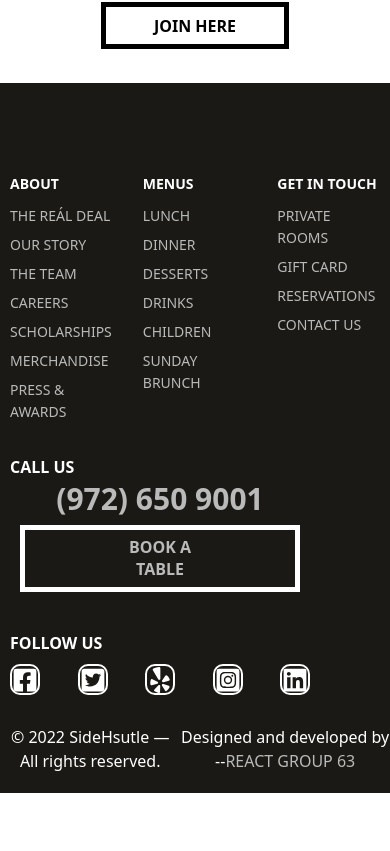
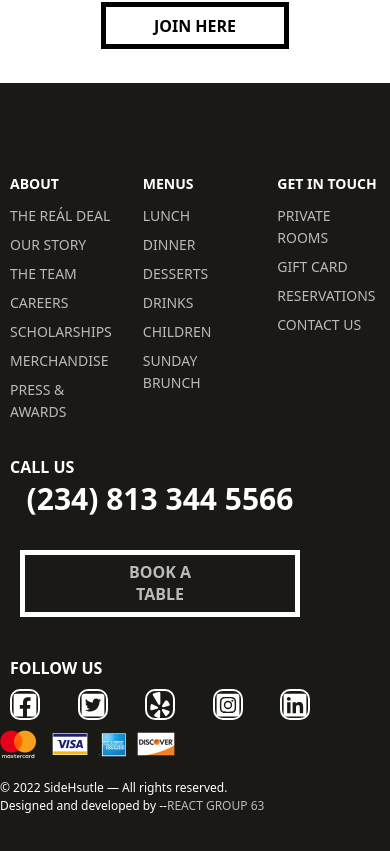
Before and after one commit to lamodots/chefs-kiss, a React (Create React App) app: page / in a window 390 px wide. Shown: the part 4132-4983 px from the top of the page. Before the commit the page ends 4925 px from the top, so only its background shows below. Built offline with nearby package versions, Linux system fonts and the light colour scheme.

Commit message:
Add payment image

```diff
--- a/src/App.js
+++ b/src/App.js
@@ -6,7 +6,6 @@ function App() {
   return (
     <div className="App">
       <Home />
-      {/* <Footer /> */}
     </div>
   );
 }
--- a/src/component/footer/Footer.css
+++ b/src/component/footer/Footer.css
@@ -88,13 +88,7 @@ a:hover {
 .footerbtn {
   padding: 10px;
   margin: 0;
-  /* width: 120px; */
-  /* height: 80px; */
-  /* box-sizing: content-box; */
 }
-
-/* .footerbtn a {
-} */
 
 .service-link {
   display: flex;
@@ -118,7 +112,6 @@ div .networks {
 
 .networks a {
   border: 2px solid white;
-  /* background-color: aquamarine; */
   color: white;
   border-radius: 10px;
   align-items: center;
@@ -127,10 +120,11 @@ div .networks {
 
 .copy-credits {
   display: flex;
-  /* align-items: center; */
+  font-size: 12px;
   flex-direction: row;
   justify-content: space-between;
   color: #fff;
+  padding: 10px;
 }
 div .copy-credits {
   display: flex;
@@ -149,4 +143,12 @@ span .credits {
   .link-section {
     flex-direction: column;
   }
+  .servicelink {
+    gap: clamp(1.5rem, 3vw, 4rem);
+  }
+  .copy-credits {
+    flex-direction: column;
+    text-align: left;
+    padding: 20px 0;
+  }
 }
--- a/src/component/footer/Footer.js
+++ b/src/component/footer/Footer.js
@@ -1,5 +1,10 @@
 import React from "react";
-import { ServiceLink, ServiceContact, FooterCredit } from "./FooterServiceLink";
+import {
+  ServiceLink,
+  ServiceContact,
+  FooterCredit,
+  Payment,
+} from "./FooterServiceLink";
 import "./Footer.css";
 import { FooterContainer, FooterWrap, FootNote } from "./FooterStyles";
 
@@ -47,6 +52,9 @@ function Footer() {
           </article>
         </section>
       </FooterWrap>
+
+      <Payment />
+
       <FootNote>
         <FooterCredit />
       </FootNote>
--- a/src/component/footer/FooterServiceLink.js
+++ b/src/component/footer/FooterServiceLink.js
@@ -35,9 +35,11 @@ export function ServiceContact() {
   return (
     <div className="service-contact">
       <div class="contacts">
-        <div class="phone">
-          <label>Call Us</label>
-          <a href="tel:(972) 650 9001">(972) 650 9001</a>
+        <div class="phone" style={{ paddingBottom: "25px" }}>
+          <label style={{ textAlign: "left", marginLeft: "0" }}>Call Us</label>
+          <a href="tel:(234) 813 344 5566" style={{ color: "#fff" }}>
+            (234) 813 344 5566
+          </a>
         </div>
         <div className="footerbtn">
           <PrimaryButton>
@@ -73,7 +75,24 @@ export function ServiceContact() {
     </div>
   );
 }
+export function Payment() {
+  return (
+    <div
+      style={{
+        backgroundImage: "url(/assets/images/home/payments.png)",
 
+        width: "175px",
+        height: "29px",
+        paddingLeft: "10px",
+        textAlign: "left",
+        marginTop: "-20px",
+      }}
+      className="payments"
+      title="We accept Mastercard, Visa, American Express and Discover cards"
+      aria-label="We accept Mastercard, Visa, American Express and Discover cards"
+    ></div>
+  );
+}
 export function FooterCredit() {
   return (
     <div className="copy-credits">
--- a/src/component/footer/FooterStyles.js
+++ b/src/component/footer/FooterStyles.js
@@ -22,3 +22,9 @@ export const FootNote = styled.div`
   padding-bottom: 20px;
   flex-direction: column;
 `;
+
+export const Wrap = styled.div`
+  max-width: 1300px;
+  margin: 0 auto;
+  padding: 10px;
+`;
--- a/src/pages/home/Home.js
+++ b/src/pages/home/Home.js
@@ -5,8 +5,6 @@ import Gallery from "./Gallery/Gallery";
 import OwnerSection from "./Owner/OwnerSection";
 import GiftSection from "./Gift/GiftSection";
 import VIPSection from "./VIPSection/VIPSection";
-// import Footer from "../../component/footer/Footer";
-// import FooterStyles from "../../component/footer/FooterStyles";
 import Footer from "../../component/footer/Footer";
 
 const Home = () => {
@@ -18,7 +16,6 @@ const Home = () => {
       <GiftSection />
       <VIPSection />
       <Footer />
-      {/* <FooterStyles /> */}
     </>
   );
 };
```
Also changed, not shown: public/assets/images/home/payments.png (added).
